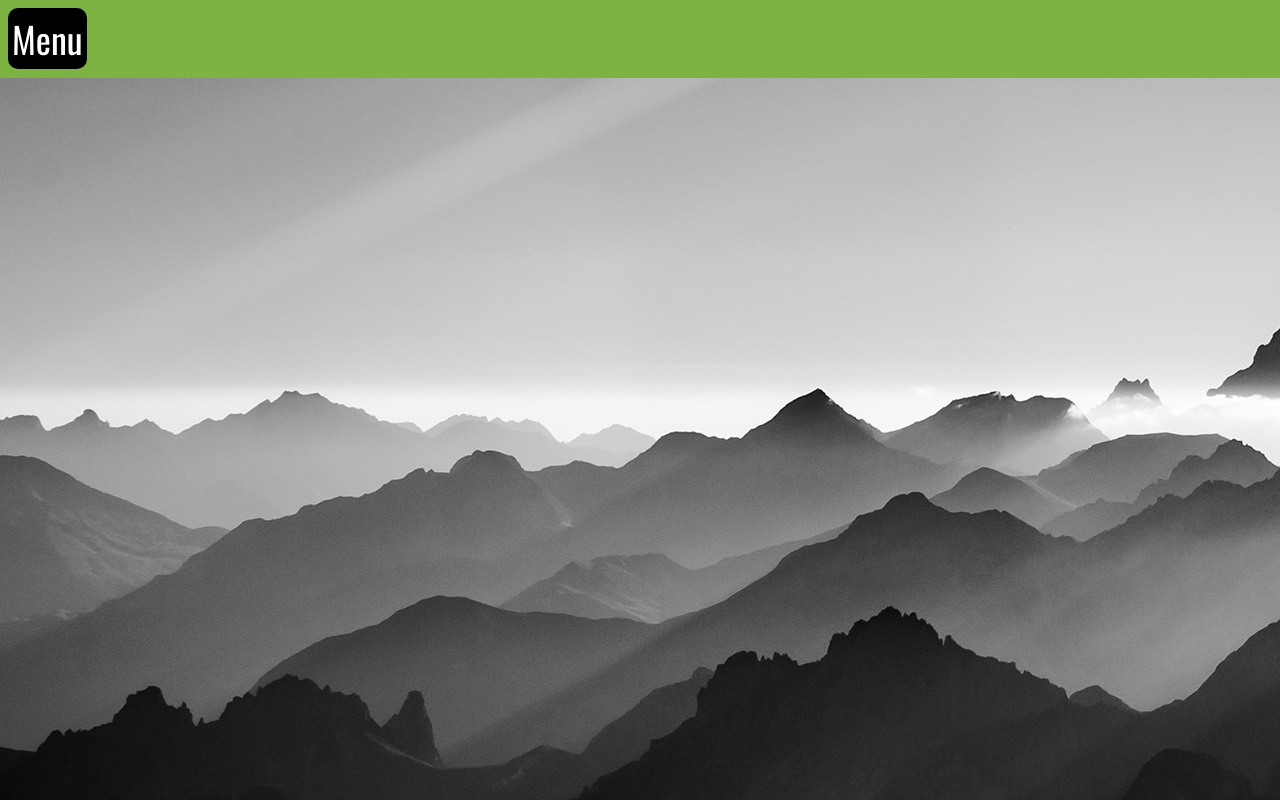
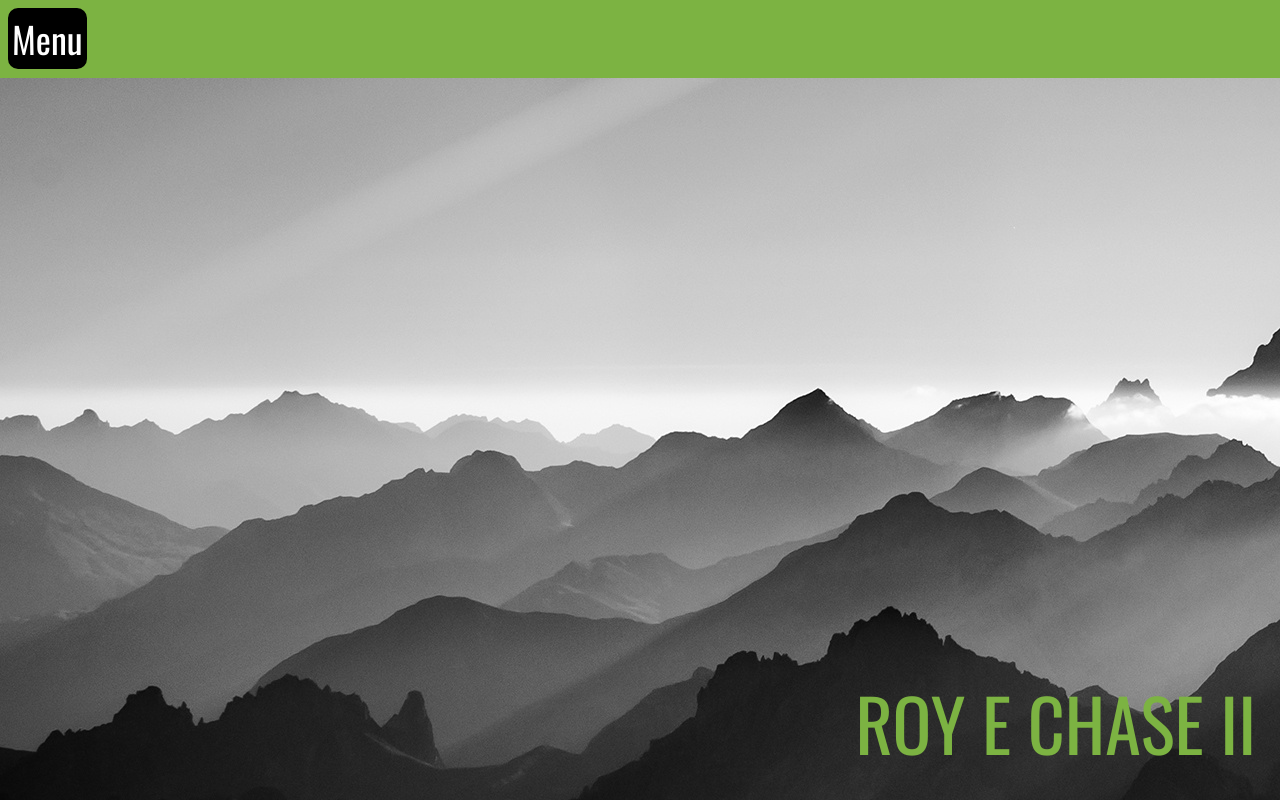
Before and after one commit to S204STi/personalPractice, a plain HTML site: page main.html in a window 1280 px wide. Drawn offline with nearby package versions, Linux system fonts and the light colour scheme.

Commit message:
fixed app.js errors

```diff
--- a/app.js
+++ b/app.js
@@ -12,9 +12,9 @@ var main = function ()
 
   });
 //clicking on the toggleOff element should hide the menuLeft element
-  $('toggleOff').click(function()
+  $('.toggleOff').click(function()
   {
-    $('menuLeft').animate({
+    $('.menuLeft').animate({
       left: "-250px"
       }, 200);
 
--- a/main.html
+++ b/main.html
@@ -22,8 +22,9 @@
       <li><a href="pageThree.html">MOUNTAINS I'VE CLIMBED</a></li>
       <li><a href="pageFour.html">BIKES I'VE RIDDEN</li>
     </ul>
-
-
+  </div>
+  <div class="signature">
+    ROY E CHASE II
   </div>
 
 
--- a/style.css
+++ b/style.css
@@ -66,3 +66,12 @@ li {
   font-family: "Oswald"; sans-serif;
   font-size: 36px;
 }
+
+.signature {
+  font-family: "Oswald"; sans-serif;
+  color: #7CB342;
+  font-size: 72px;
+  position: fixed;
+  bottom: 24px;
+  right: 24px;
+}
```
